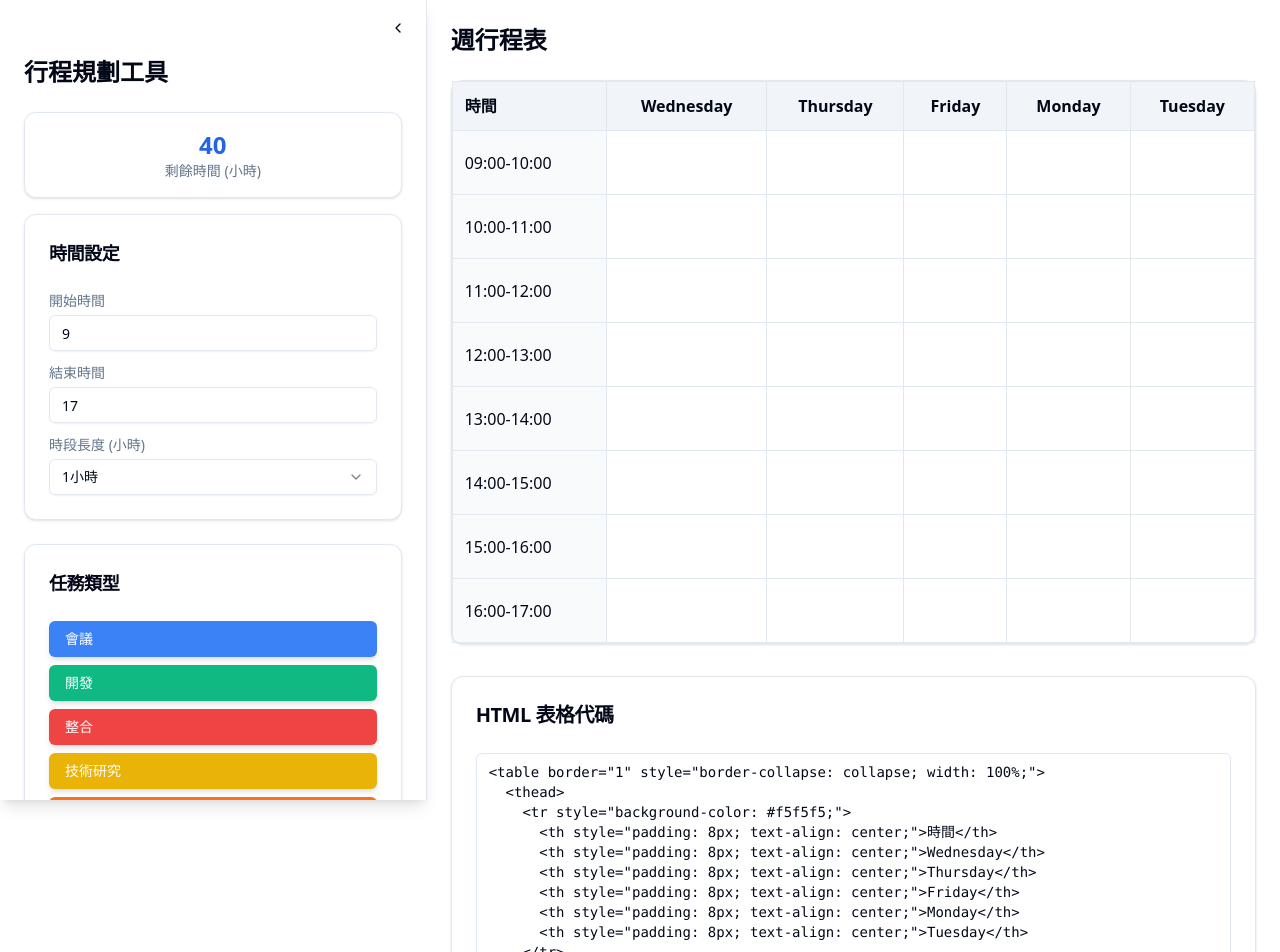
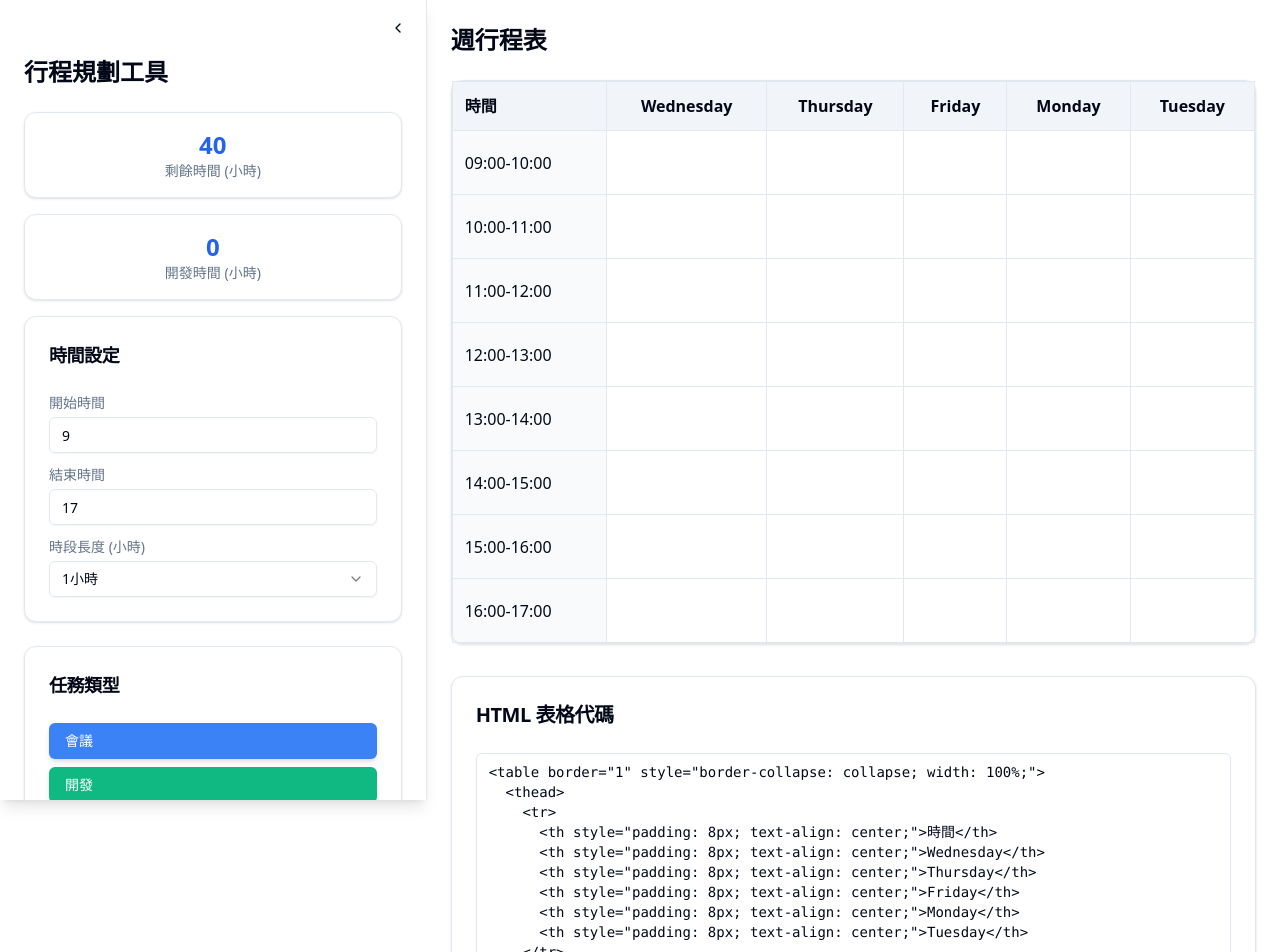
Before and after one commit to intervalrain/Scheduler, a React (Create React App) app: page / in a window 1280 px wide. Shown: the top 952 px of the page. Built offline with nearby package versions, Linux system fonts and the light colour scheme.

Commit message:
added dev hours

```diff
--- a/src/App.tsx
+++ b/src/App.tsx
@@ -127,19 +127,19 @@ const App: React.FC = () => {
 
   useEffect(() => {
     const handleKeyDown = (e: KeyboardEvent) => {
-      if ((e.ctrlKey || e.metaKey) && e.key === 'z' && !e.shiftKey) {
+      if ((e.ctrlKey || e.metaKey) && e.key === "z" && !e.shiftKey) {
         e.preventDefault();
         if (currentHistoryIndex >= 0 && history.length > 0) {
           const previousSchedule = history[currentHistoryIndex];
           setSchedule(previousSchedule);
-          setCurrentHistoryIndex(prev => prev - 1);
+          setCurrentHistoryIndex((prev) => prev - 1);
         }
       }
     };
 
-    document.addEventListener('keydown', handleKeyDown);
+    document.addEventListener("keydown", handleKeyDown);
     return () => {
-      document.removeEventListener('keydown', handleKeyDown);
+      document.removeEventListener("keydown", handleKeyDown);
     };
   }, [currentHistoryIndex, history]);
 
@@ -161,6 +161,16 @@ const App: React.FC = () => {
     const totalSlots = timeSlots.length * days.length;
     const occupiedSlots = Object.keys(schedule).length;
     return (totalSlots - occupiedSlots) * timeConfig.duration;
+  };
+
+  const calculateDevelopHours = (): number => {
+    let count = 0;
+    Object.values(schedule).forEach((task) => {
+      if (task.id === "development") {
+        count++;
+      }
+    });
+    return count * timeConfig.duration;
   };
 
   const convertScheduleForNewDuration = (newDuration: number): Schedule => {
@@ -253,7 +263,7 @@ const App: React.FC = () => {
     if (newHistory.length > 50) {
       newHistory.shift();
     } else {
-      setCurrentHistoryIndex(prev => prev + 1);
+      setCurrentHistoryIndex((prev) => prev + 1);
     }
     setHistory(newHistory);
   };
@@ -263,14 +273,13 @@ const App: React.FC = () => {
     setSchedule(newSchedule);
   };
 
-
   const removeTaskType = (taskId: string): void => {
-    setTaskTypes(taskTypes.filter(task => task.id !== taskId));
+    setTaskTypes(taskTypes.filter((task) => task.id !== taskId));
     if (selectedTask?.id === taskId) {
       setSelectedTask(null);
     }
     const newSchedule = { ...schedule };
-    Object.keys(newSchedule).forEach(key => {
+    Object.keys(newSchedule).forEach((key) => {
       if (newSchedule[key].id === taskId) {
         delete newSchedule[key];
       }
@@ -354,7 +363,7 @@ const App: React.FC = () => {
     if (task) {
       setEditingTask({
         key,
-        name: task.name
+        name: task.name,
       });
     }
   };
@@ -365,7 +374,7 @@ const App: React.FC = () => {
       if (newSchedule[editingTask.key]) {
         newSchedule[editingTask.key] = {
           ...newSchedule[editingTask.key],
-          name: editingTask.name
+          name: editingTask.name,
         };
         updateSchedule(newSchedule);
       }
@@ -430,7 +439,7 @@ const App: React.FC = () => {
   const generateHTML = (): string => {
     let html = `<table border="1" style="border-collapse: collapse; width: 100%;">
   <thead>
-    <tr style="background-color: #f5f5f5;">
+    <tr>
       <th style="padding: 8px; text-align: center;">時間</th>
       <th style="padding: 8px; text-align: center;">Wednesday</th>
       <th style="padding: 8px; text-align: center;">Thursday</th>
@@ -451,7 +460,7 @@ const App: React.FC = () => {
           ? `background-color: ${task.color}; color: white; font-weight: bold;`
           : "";
         html += `
-      <td style="padding: 8px; text-align: center; ${cellStyle}"></td>`;
+      <td style="padding: 8px; text-align: center; ${cellStyle}">${cellContent}</td>`;
       });
       html += `
     </tr>\n`;
@@ -686,6 +695,19 @@ const App: React.FC = () => {
                 </CardContent>
               </Card>
 
+              <Card className="mb-4">
+                <CardContent className="p-4">
+                  <div className="text-center">
+                    <p className="text-2xl font-bold text-primary">
+                      {calculateDevelopHours()}
+                    </p>
+                    <p className="text-sm text-muted-foreground">
+                      開發時間 (小時)
+                    </p>
+                  </div>
+                </CardContent>
+              </Card>
+
               <Card className="mb-6">
                 <CardHeader>
                   <CardTitle className="text-lg">時間設定</CardTitle>
@@ -891,7 +913,9 @@ const App: React.FC = () => {
                               ${isInDragSelection ? "bg-primary/20" : ""}
                               ${isOccupied ? "opacity-90" : "hover:bg-muted/50"}
                             `}
-                            onMouseDown={() => !task && handleMouseDown(day, time)}
+                            onMouseDown={() =>
+                              !task && handleMouseDown(day, time)
+                            }
                             onMouseEnter={() => handleMouseEnter(day, time)}
                             onDoubleClick={() => task && clearSlot(day, time)}
                             onClick={() => task && handleTaskClick(day, time)}
@@ -899,19 +923,22 @@ const App: React.FC = () => {
                             {task && editingTask?.key === cellKey ? (
                               <div className="bg-white rounded text-sm h-full flex flex-col justify-center relative border-2 border-blue-400 shadow-md">
                                 <div className="text-center text-gray-600 text-xs mb-1 px-2">
-                                  {taskTypes.find(t => t.id === task.id)?.name || task.id}
+                                  {taskTypes.find((t) => t.id === task.id)
+                                    ?.name || task.id}
                                 </div>
                                 <div className="px-2">
                                   <input
                                     value={editingTask.name}
-                                    onChange={(e) => setEditingTask({
-                                      ...editingTask,
-                                      name: e.target.value
-                                    })}
+                                    onChange={(e) =>
+                                      setEditingTask({
+                                        ...editingTask,
+                                        name: e.target.value,
+                                      })
+                                    }
                                     onKeyDown={(e) => {
-                                      if (e.key === 'Enter') {
+                                      if (e.key === "Enter") {
                                         saveTaskEdit();
-                                      } else if (e.key === 'Escape') {
+                                      } else if (e.key === "Escape") {
                                         cancelTaskEdit();
                                       }
                                     }}
@@ -929,7 +956,8 @@ const App: React.FC = () => {
                               >
                                 <div className="text-center">
                                   <div className="font-medium text-xs leading-tight">
-                                    {taskTypes.find(t => t.id === task.id)?.name || task.id}
+                                    {taskTypes.find((t) => t.id === task.id)
+                                      ?.name || task.id}
                                   </div>
                                   {task.name && (
                                     <div className="text-xs opacity-90 leading-tight mt-0.5">
```
